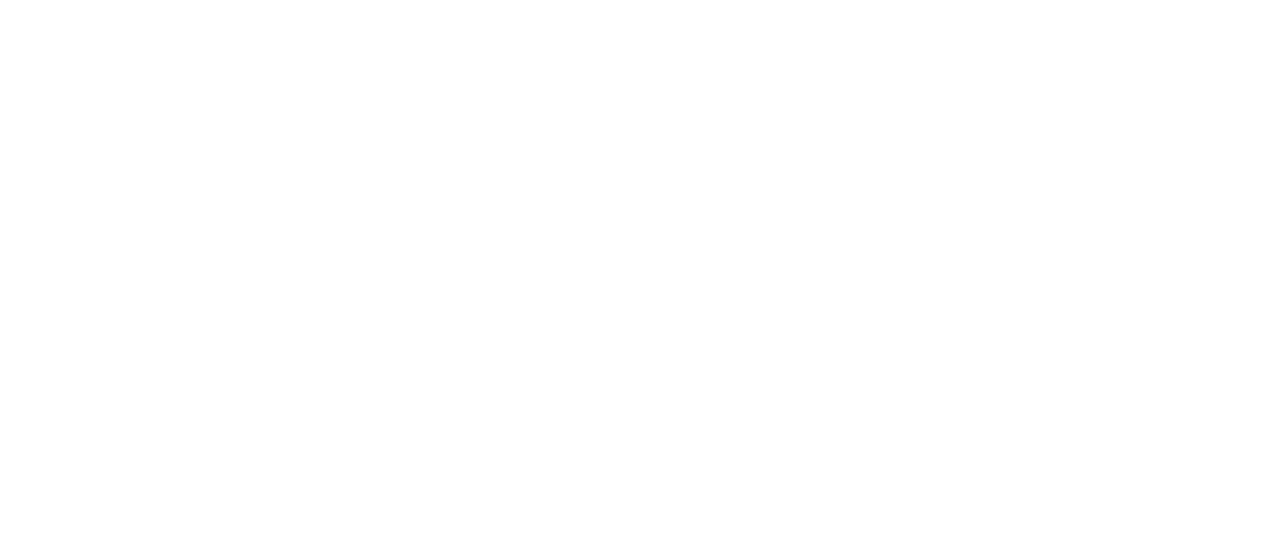
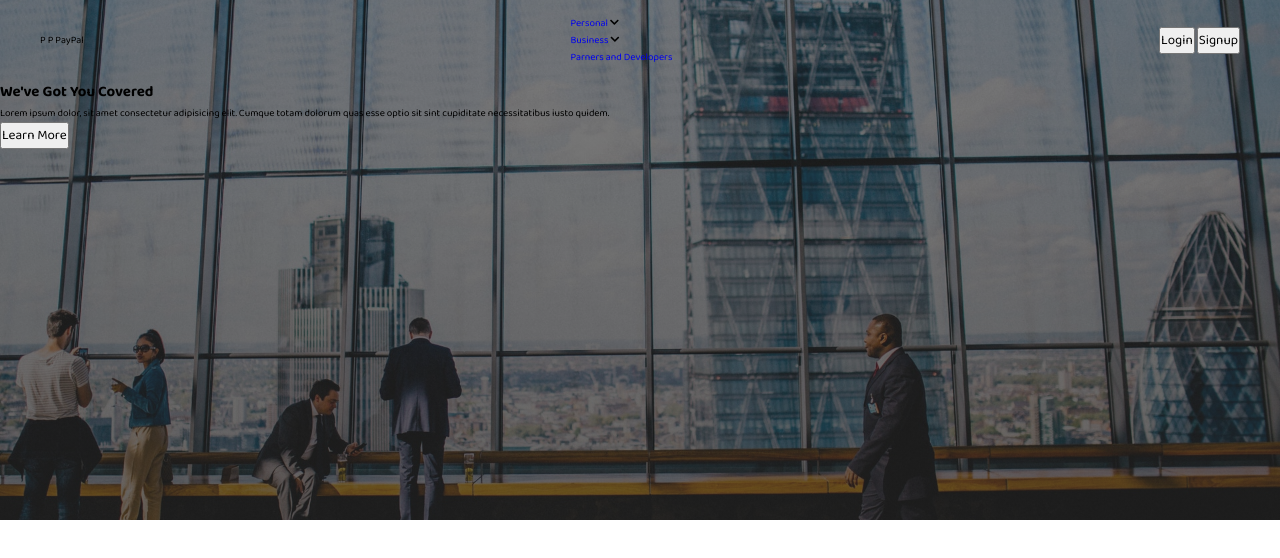
Before and after one commit to Mohammad-Asif-Web/PayPal-Clone, a website: page index.html in a window 1280 px wide. Drawn offline with Linux system fonts and the light colour scheme.

Commit message:
new files added and codes updated

```diff
--- a/assets/css/style.css
+++ b/assets/css/style.css
@@ -0,0 +1,38 @@
+*{
+    margin: 0;
+    padding: 0;
+    box-sizing: border-box;
+    text-decoration: none;
+    list-style: none;
+    outline: none;
+    font-family: "Baloo Da 2", cursive;
+}
+html{
+    font-size: 62.5%;
+}
+body{
+    scroll-behavior: smooth;
+}
+
+/* Section 1 */
+.section-1{
+    width: 100%;
+    height: 65vh;
+    background: linear-gradient(to top, rgba(38,38,38, 0.7),rgba(38,38,38, 0.6)),
+    url(../../img/bg.jpg) center no-repeat;
+    background-size: cover;
+}
+.navbar-wrapper{
+    width: 100%;
+    height: 8rem;
+    border-radius: 0.1rem solid #aaa;
+    display: flex;
+    justify-content: center;
+}
+.navbar{
+    width: 120rem;
+    height:  100%;
+    display: flex;
+    justify-content: space-between;
+    align-items: center;
+}
--- a/index.html
+++ b/index.html
@@ -4,9 +4,56 @@
     <meta charset="UTF-8">
     <meta http-equiv="X-UA-Compatible" content="IE=edge">
     <meta name="viewport" content="width=device-width, initial-scale=1.0">
-    <title>Document</title>
+    <title>Send Money, Pay Online, or Set Up a Merchant Account</title>
+    <!-- css -->
+    <link rel="stylesheet" href="./assets/css/style.css">
+    <!-- font awesome cdn -->
+    <link rel="stylesheet" href="https://use.fontawesome.com/releases/v5.15.4/css/all.css">
+    <!-- google fonts -->
+    <link rel="preconnect" href="https://fonts.googleapis.com">
+    <link rel="preconnect" href="https://fonts.gstatic.com" crossorigin>
+    <link href="https://fonts.googleapis.com/css2?family=Baloo+Da+2:wght@400;500;600;700;800&display=swap" rel="stylesheet">
 </head>
 <body>
+    <div class="container">
+        <div class="front-page">
+            <section class="section-1">
+                <div class="navbar-wrapper">
+                    <nav class="navbar">
+                        <div class="navbar-logo">
+                            <span class="p-1">P</span>
+                            <span class="p-2">P</span>
+                            PayPal
+                        </div>
+                        <ul class="nav-list">
+                            <li class="nav-list-item">
+                                <a href="#" class="nav-list-link">Personal</a>
+                                <i class="fas fa-chevron-down"></i>
+                            </li>
+                            <li class="nav-list-item">
+                                <a href="#" class="nav-list-link">Business</a>
+                                <i class="fas fa-chevron-down"></i>
+                            </li>
+                            <li class="nav-list-item">
+                                <a href="#" class="nav-list-link">Parners and Developers</a>
+                            </li>
+                        </ul>
+                        <div class="navbar-buttons">
+                            <button class="navbar-btn login-btn">Login</button>
+                            <button class="navbar-btn signup-btn">Signup</button>
+                        </div>
+                    </nav>
+                </div>
+                <div class="banner">
+                    <h1 class="banner-heading">We've Got You Covered</h1>
+                    <p class="banner-paragraph">Lorem ipsum dolor, sit amet consectetur adipisicing elit. Cumque totam dolorum quas esse optio sit sint cupiditate necessitatibus iusto quidem.</p>
+                    <button class="blue-btn">Learn More</button>
+                </div>
+            </section>
+        </div>
+    </div>
 
+
+    <script src="./assets/js/main.js"></script>
 </body>
 </html>
```
Also changed, not shown: package.json (added, +23 -0 lines), 1 other file.
